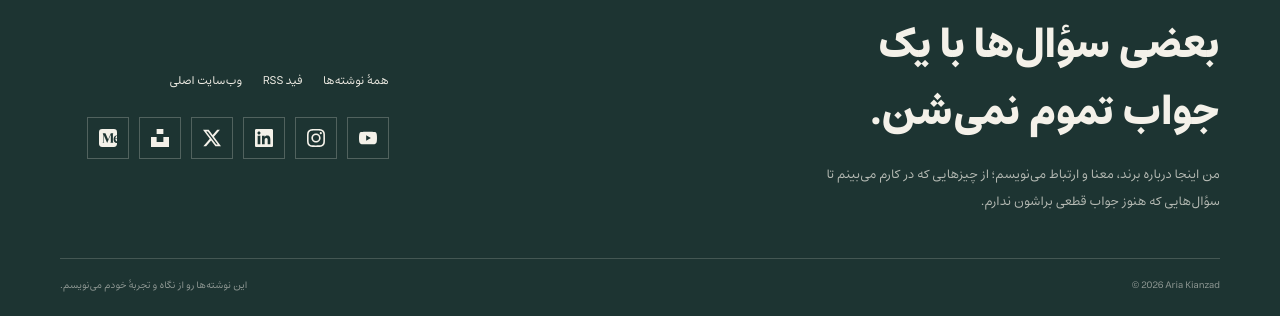
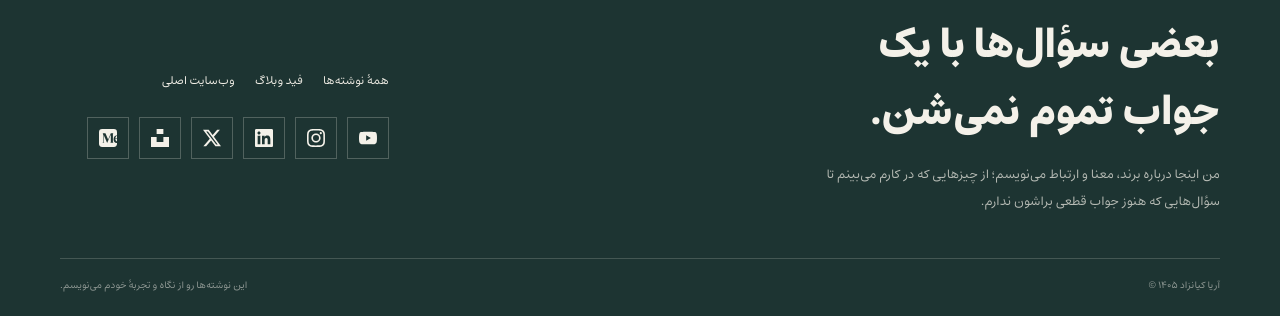
Before and after one commit to AriaKianzad/ariakianzad.github.io, a Next.js app: page /blog in a window 1280 px wide. Shown: the part 1493-1809 px from the top of the page. Built offline with nearby package versions, Linux system fonts and the light colour scheme; no server answers.

Commit message:
Localize social labels and footer identity in Persian

```diff
--- a/src/app/blog/BlogHeader.tsx
+++ b/src/app/blog/BlogHeader.tsx
@@ -2,6 +2,10 @@ import Link from "next/link";
 import { getBlogSettings } from "@/lib/blog-data";
 import { socials } from "@/lib/site";
 import { SocialIcon } from "@/components/icons";
+
+const socialLabels: Record<string, string> = {
+  youtube: "یوتیوب", instagram: "اینستاگرام", linkedin: "لینکدین", x: "ایکس", unsplash: "آنسپلیش", medium: "مدیوم",
+};
 
 export function BlogHeader() {
   return (
@@ -31,19 +35,19 @@ export function BlogFooter() {
         <div className="blog-footer-side">
           <nav className="blog-footer-links" aria-label="پیوندهای وبلاگ">
             <Link href="/blog/">همۀ نوشته‌ها</Link>
-            {settings.enable_rss ? <a href="/blog/feed.xml">فید RSS</a> : null}
+            {settings.enable_rss ? <a href="/blog/feed.xml">فید وبلاگ</a> : null}
             <Link href="/">وب‌سایت اصلی</Link>
           </nav>
           <div className="blog-socials" aria-label="شبکه‌های اجتماعی">
             {socials.map((entry) => (
-              <a key={entry.id} href={entry.href} target="_blank" rel="noopener noreferrer" aria-label={entry.label} title={entry.label}>
+              <a key={entry.id} href={entry.href} target="_blank" rel="noopener noreferrer" aria-label={socialLabels[entry.id] || "شبکۀ اجتماعی"} title={socialLabels[entry.id] || "شبکۀ اجتماعی"}>
                 <SocialIcon id={entry.id} />
               </a>
             ))}
           </div>
         </div>
         <div className="blog-footer-bottom">
-          <small>© {new Date().getFullYear()} Aria Kianzad</small>
+          <small>© {new Date().toLocaleDateString("fa-IR", { year: "numeric" })} آریا کیانزاد</small>
           <span>این نوشته‌ها رو از نگاه و تجربهٔ خودم می‌نویسم.</span>
         </div>
       </div>
```
